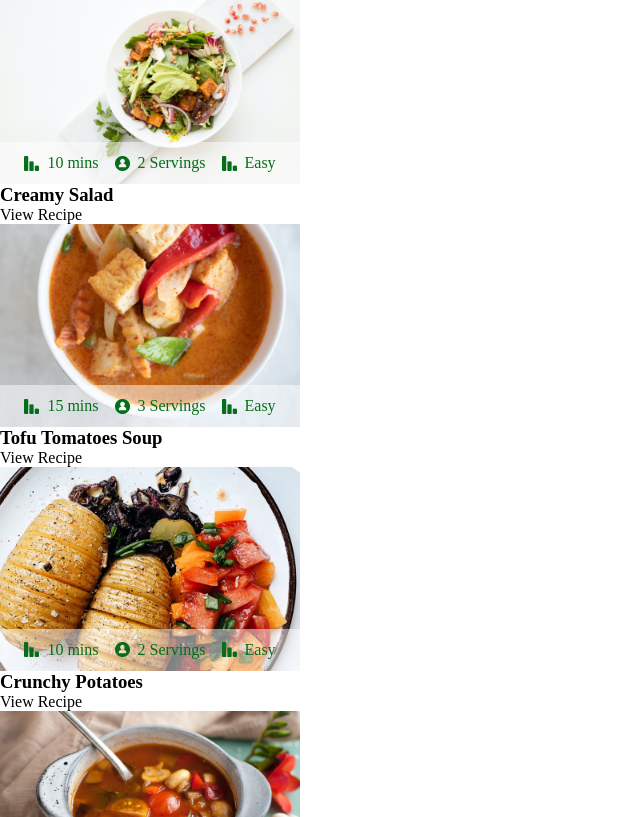
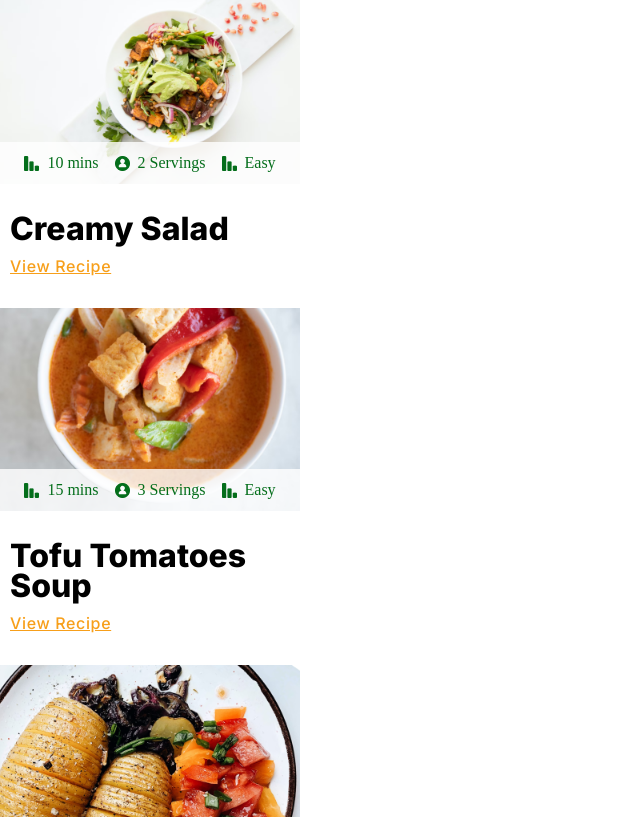
Before and after one commit to Chloedj/react-recipe-app, a React (Create React App) app in the folder recipe-app/: page / in a window 1280 px wide. Shown: the part 1203-2020 px from the top of the page, without its empty margins (0-640 px from the left). Built offline with nearby package versions, Linux system fonts and the light colour scheme.

Commit message:
Style recipe card

```diff
--- a/recipe-app/src/components/recipecard/recipecard.css
+++ b/recipe-app/src/components/recipecard/recipecard.css
@@ -19,7 +19,7 @@
     bottom: 0;
     left: 0;
     right: 0;
-    background: rgba(255, 255, 255, 0.5);
+    background: rgba(255, 255, 255, 0.8);
        color: var(--color-accent);
        font-size: 16px;
     display: flex;
@@ -51,3 +51,29 @@
     margin-right: 8px;
 
 }
+
+.recipe__card-details {
+    padding: 30px 10px;
+}
+
+.recipe__card-details h3 {
+    font-family: var(--font-family);
+    font-weight: 800;
+    font-size: 32px;
+    line-height: 30px;
+    letter-spacing: 0em;
+    text-align: left;
+    margin-bottom: 10px;
+}
+
+.recipe__card-details a {
+    font-family: var(--font-family);
+    font-weight: 500;
+    font-size: 16px;
+    line-height: 24px;
+    letter-spacing: 0.04em;
+    color: var(--color-secondary);
+    text-align: left;
+    text-decoration: underline;
+
+}
--- a/recipe-app/src/components/recipecard/recipecard.js
+++ b/recipe-app/src/components/recipecard/recipecard.js
@@ -24,9 +24,10 @@ const RecipeCard = ({ imgUrl, time, serving, difficulty, title }) => {
           </div>
         </div>
       </div>
+      <div className='recipe__card-details'>
       <h3>{title}</h3>
       <a href="#home">View Recipe</a>
-    </div>
+    </div></div>
   );
 }
 
```
